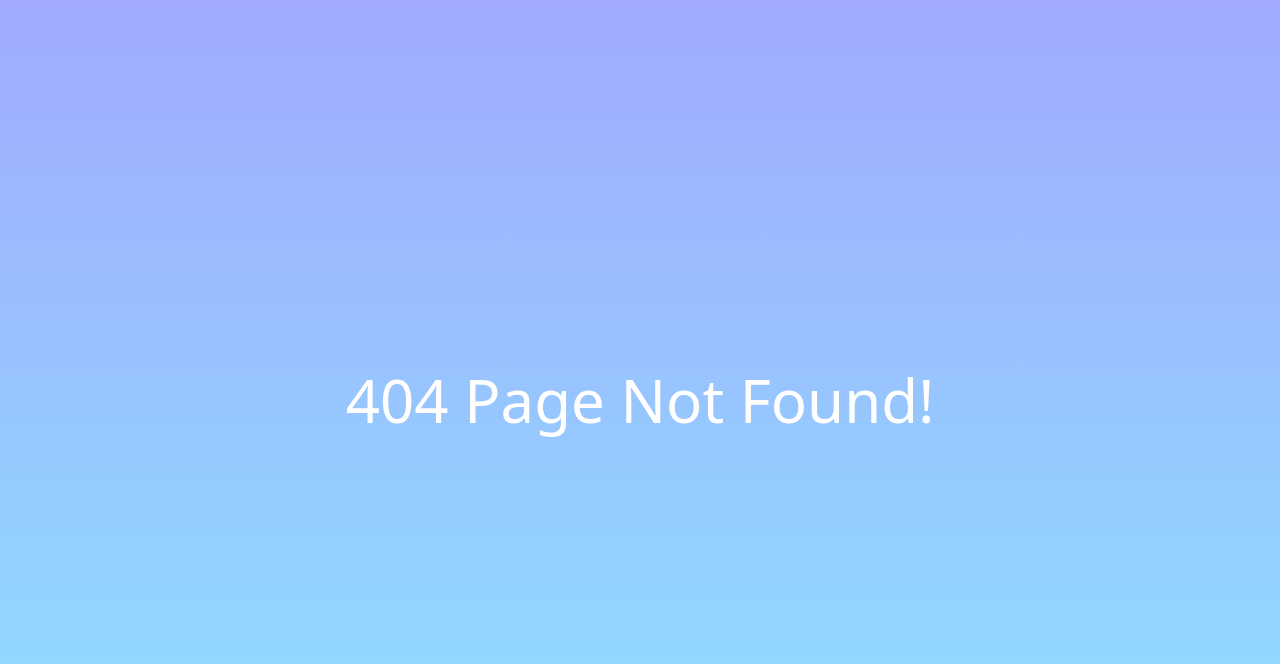
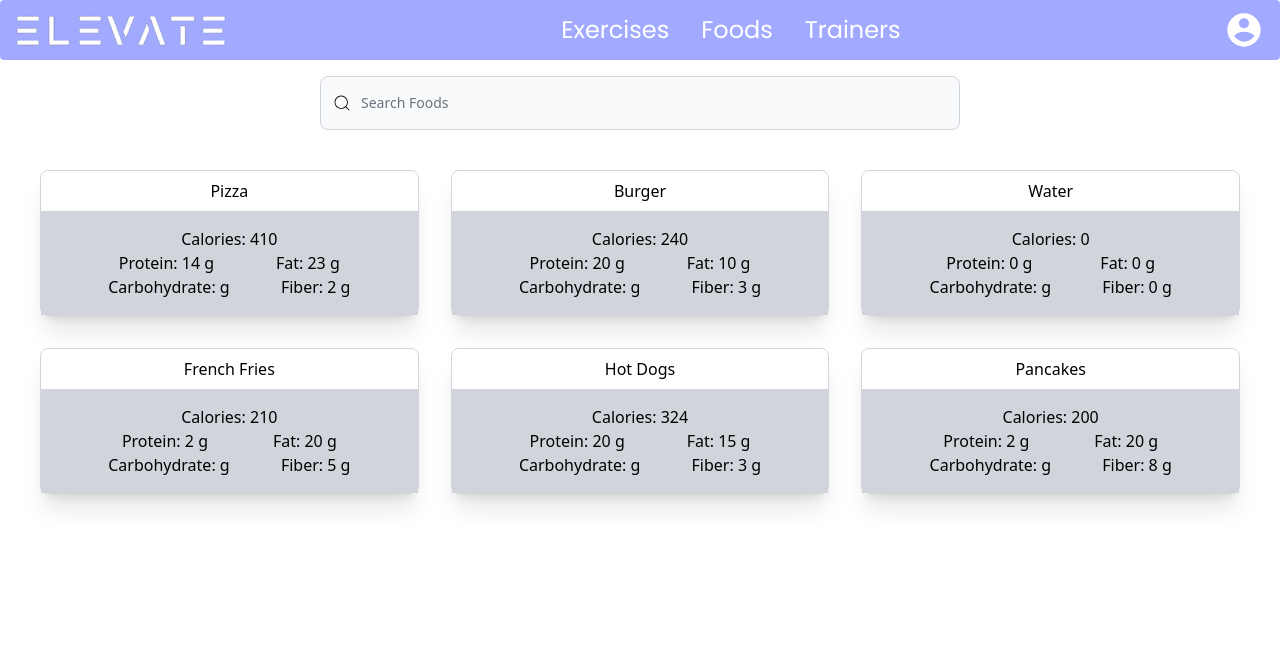
Before and after one commit to nicholasg2001/Elevate, a React (Vite) app in the folder client/: page /auth/foods in a window 1280 px wide. Before the commit this address had no page. Shown: the top 664 px of the page. Built offline with nearby package versions, Linux system fonts and the light colour scheme.

Commit message:
mock data for foodAPI

```diff
--- a/client/src/App.jsx
+++ b/client/src/App.jsx
@@ -8,6 +8,7 @@ import MainPage from "./pages/MainPage";
 import SettingPage from "./pages/SettingPage";
 import WorkoutPage from "./pages/WorkoutPage";
 import DetailedWorkoutPage from "./pages/DetailedWorkoutPage";
+import FoodPage from "./pages/FoodPage";
 const App = () => {
   return (
     <>
@@ -21,6 +22,7 @@ const App = () => {
           <Route path="setting" element={<SettingPage />} />
           <Route path="exercises" element={<WorkoutPage />} />
           <Route path="detailedWorkout" element={<DetailedWorkoutPage />} />
+          <Route path="foods" element={<FoodPage/>} />
         </Route>
       </Routes>
     </>
--- /dev/null
+++ b/client/src/components/Foods/FoodCard.jsx
@@ -0,0 +1,28 @@
+const FoodCard = ({ food, onClick }) => {
+  return (
+    <div
+      className="w-full flex flex-col border border-gray-300 rounded-lg shadow-xl"
+      onClick={onClick}
+    >
+      <div className="flex justify-center bg-white rounded-lg h-10 items-center">
+        {food.name}
+      </div>
+      <div className="bg-gray-300 p-4">
+        <span className="flex justify-center">Calories: {food.calories}</span>
+        <div className="flex flex-col">
+          <div className="flex justify-evenly">
+            <div>Protein: {food.protein} g</div>
+            <div>Fat: {food.fat} g</div>
+          </div>
+
+          <div className="flex justify-evenly">
+            <div>Carbohydrate: {food.carbs} g</div>
+            <div>Fiber: {food.fiber} g</div>
+          </div>
+        </div>
+      </div>
+    </div>
+  );
+};
+
+export default FoodCard;
--- /dev/null
+++ b/client/src/components/Foods/FoodsContainer.jsx
@@ -0,0 +1,69 @@
+import { useState } from "react";
+import FoodCard from "./FoodCard";
+const FoodContainer = () => {
+  const [foodID, setFoodID] = useState(0);
+  const mockFoodData = [
+    {
+      food_id: "1",
+      name: "Pizza",
+      calories: "410",
+      protein: "14",
+      fat: "23",
+      fiber: "2",
+    },
+    {
+      food_id: "2",
+      name: "Burger",
+      calories: "240",
+      protein: "20",
+      fat: "10",
+      fiber: "3",
+    },
+    {
+      food_id: "3",
+      name: "Water",
+      calories: "0",
+      protein: "0",
+      fat: "0",
+      fiber: "0",
+    },
+    {
+      food_id: "4",
+      name: "French Fries",
+      calories: "210",
+      protein: "2",
+      fat: "20",
+      fiber: "5",
+    },
+    {
+      food_id: "5",
+      name: "Hot Dogs",
+      calories: "324",
+      protein: "20",
+      fat: "15",
+      fiber: "3",
+    },
+    {
+      food_id: "6",
+      name: "Pancakes",
+      calories: "200",
+      protein: "2",
+      fat: "20",
+      fiber: "8",
+    },
+  ];
+  return (
+    <div className="container mx-auto p-4 lg:p-10 relative">
+      <div className="grid grid-cols-1 gap-8 sm:grid-cols-2 lg:grid-cols-3 2xl:grid-cols-4">
+        {mockFoodData.map((food) => (
+          <FoodCard
+            key={food.food_id}
+            food={food}
+            onClick={() => setFoodID(food.food_id)}
+          />
+        ))}
+      </div>
+    </div>
+  );
+};
+export default FoodContainer;
--- a/client/src/components/Workouts/WorkoutsContainer.jsx
+++ b/client/src/components/Workouts/WorkoutsContainer.jsx
@@ -12,8 +12,6 @@ const WorkoutsContainer = ({ search }) => {
 
   const {
     data,
-    error,
-    status,
     fetchNextPage,
     isFetchingNextPage,
     hasNextPage,
--- /dev/null
+++ b/client/src/pages/FoodPage.jsx
@@ -0,0 +1,39 @@
+import { useState } from "react";
+import { CiSearch } from "react-icons/ci";
+import FoodsContainer from "../components/Foods/FoodsContainer";
+import CustomToasts from "../components/Toasts/CustomToasts";
+
+const FoodPage = () => {
+  const [foodSearch, setFoodSearch] = useState("");
+  return (
+    <>
+      <div className="flex justify-center">
+        <div className="w-full lg:w-1/2 mx-4 lg:mx-auto mt-4">
+          <label
+            htmlFor="default-search"
+            className="mb-2 text-sm font-medium text-gray-900 sr-only"
+          >
+            Search
+          </label>
+          <div className="relative">
+            <div className="absolute inset-y-0 start-0 flex items-center ps-3 pointer-events-none">
+              <CiSearch size={20} />
+            </div>
+            <input
+              type="search"
+              id="default-search"
+              className="block w-full p-4 ps-10 text-sm text-gray-900 border border-gray-300 rounded-lg bg-gray-50 focus:ring-blue-500 focus:border-blue-500 :bg-gray-700"
+              placeholder="Search Foods"
+              onChange={(e) => setFoodSearch(e.target.value)}
+              required
+            />
+          </div>
+        </div>
+      </div>
+      <FoodsContainer search={foodSearch} />
+      <CustomToasts/>
+    </>
+  );
+};
+
+export default FoodPage;
```
